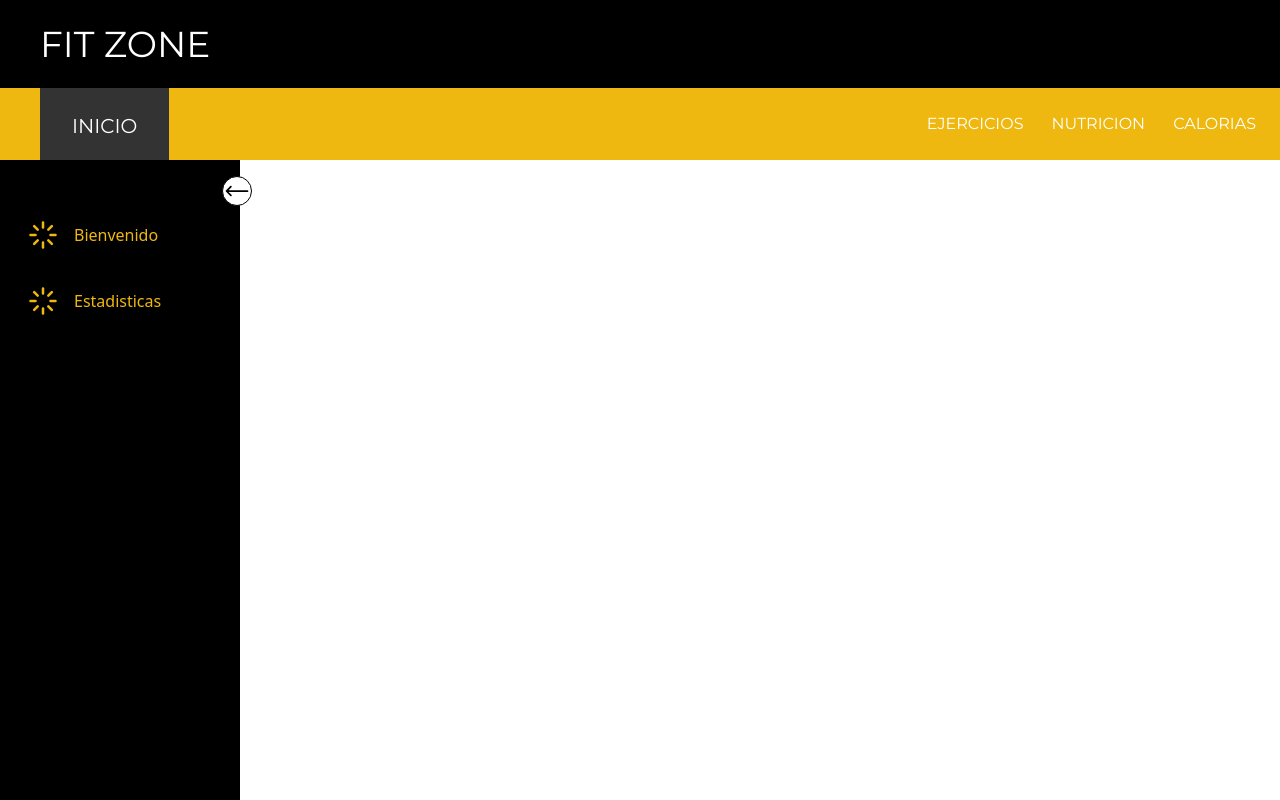
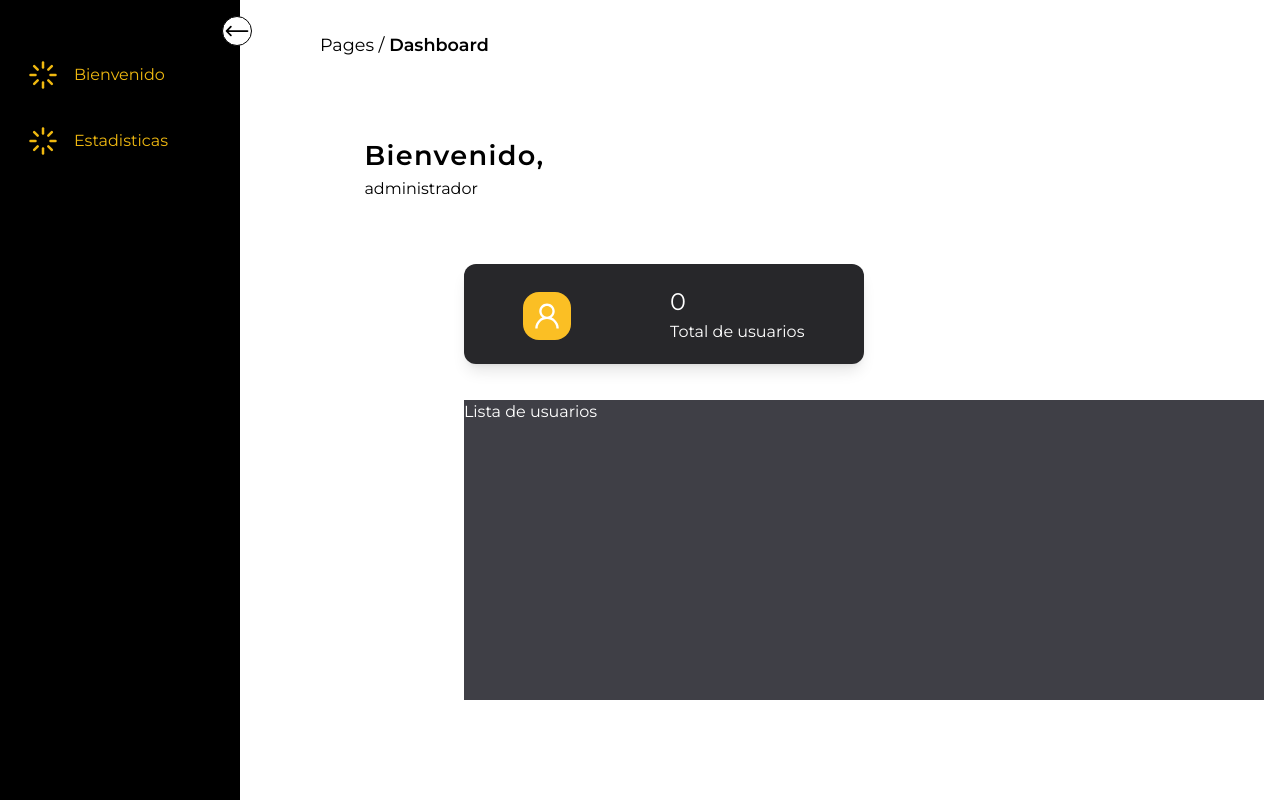
Before and after one commit to JAASM1/FitZone, a React (Create React App) app: page /Bienvenida in a window 1280 px wide. Shown: the top 800 px of the page. Built offline with nearby package versions, Linux system fonts and the light colour scheme.

Commit message:
Primera parte dashboard

```diff
--- a/src/App.js
+++ b/src/App.js
@@ -1,10 +1,6 @@
 // import { useState } from 'react'
 import { useRoutes, BrowserRouter } from 'react-router-dom'
 import './App.css';
-
-//Components
-import Navbar from '../src/components/navbar/Navbar.js'
-import Footer from '../src/components/footer/footer'
 
 //Pages
 import Inicio from './page/Inicio/Inicio'
@@ -34,9 +30,7 @@ const AppRouts = () => {
 function App() {
   return (
     <BrowserRouter>
-      <Navbar></Navbar>
       <AppRouts></AppRouts>
-      <Footer></Footer>
     </BrowserRouter>
   );
 }
--- a/src/components/Dashboard/welcome.js
+++ b/src/components/Dashboard/welcome.js
@@ -1,11 +1,43 @@
 import React from "react";
 import Sidebar from "./side";
+import {AiOutlineUser} from 'react-icons/ai'
 
 function Dashboard(){
     return (
-        <>
+        <div className="flex font-Montserrat">
             <Sidebar/>
-        </>
+            <div className="w-[full] min-h-screen block relative">
+                <div className="text-black font-semibold text-[1.1rem] ml-[5rem] mt-[2rem]">
+                    <span className="font-thin">Pages / </span>  Dashboard
+                </div>
+
+                <div className="text-black flex flex-col absolute top-[17%] left-[50%]">
+                    <h1 className="font-semibold text-[1.7rem] tracking-wider">Bienvenido,</h1>
+                    <h2>administrador</h2>
+                </div>
+
+                <div className="w-[400px] bg-zinc-800 absolute top-[33%] left-[90%] h-[100px] rounded-xl p-5 flex justify-around space-x-5 shadow-lg">
+                    <div className="bg-amber-400 w-[3rem] h-[3rem] mt-2 text-[2rem] p-2 rounded-2xl text-white">
+                        <AiOutlineUser/>
+                    </div>
+                    <div className="flex flex-col text-white text-[1.5rem]">
+                        <p>0</p>
+                        <h3 className="text-[1rem]">Total de usuarios</h3>
+                    </div>
+                </div>
+
+                <div className="w-[800px] bg-zinc-700 absolute h-[300px] left-[90%] top-[50%]">
+                    <div className="text-white">
+                        Lista de usuarios
+                    </div>
+
+                    <div>
+
+                    </div>
+                </div>
+
+            </div>
+        </div>
     )
 }
 export default Dashboard
--- a/src/components/footer/footer.js
+++ b/src/components/footer/footer.js
@@ -1,7 +1,7 @@
 import React from 'react'
 import { Link } from 'react-router-dom'
 
-function footer() {
+function Footer() {
   return (
     <div className='bg-[#333] py-14 text-white flex flex-col gap-y-7 font-Montserrat tracking-[1.5px]'>
         <div className='flex justify-center items-center'>
@@ -78,4 +78,4 @@ function footer() {
   )
 }
 
-export default footer
+export default Footer
--- a/src/page/Inicio/Inicio.js
+++ b/src/page/Inicio/Inicio.js
@@ -3,6 +3,9 @@ import img1 from '../../asset/img/inicio/img1.jpg'
 import img2 from '../../asset/img/inicio/img2.jpg'
 import imgMovil from '../../asset/img/inicio/imgMovil.jpg'
 import imgMovil2 from '../../asset/img/inicio/imgMovil2.jpg'
+
+import Navbar from '../../components/navbar/Navbar'
+import Footer from '../../components/footer/footer'
 
 import iconEjercicio from '../../asset/icons/pesa (1).png'
 import iconNutricion from '../../asset/icons/nutricion.png'
@@ -12,6 +15,7 @@ import { Link } from 'react-router-dom'
 function Inicio() {
   return (
     <div className='text-white bg-[#333] font-Montserrat'>
+      <Navbar/>
       {/* banner principal */}
       <div className='flex'>
         <div className='flex flex-col absolute md:left-24 md:bottom-[7rem] md:gap-14 left-4 pt-20 gap-5'>
@@ -71,7 +75,7 @@ function Inicio() {
           <img src={ imgMovil2 } alt='' className='md:hidden'/>
         </div>
       </div>
-
+    <Footer/>
     </div>
   )
 }
--- a/src/page/calorias/Calorias.js
+++ b/src/page/calorias/Calorias.js
@@ -1,10 +1,13 @@
 import React from 'react'
 import fondo from '../../asset/img/calorias/pesomuerto.jpg'
 import { GrSearch } from "react-icons/gr";
+import Navbar from '../../components/navbar/Navbar';
+import Footer from '../../components/footer/footer';
 
 function Calorias() {
   return(
     <div className='font-Montserrat'>
+      <Navbar/>
       {/* banner principal */}
       <div>
         <div>
@@ -34,6 +37,7 @@ function Calorias() {
           </div>
         </button>
       </div>
+      <Footer/>
     </div>
   )
 }
--- a/src/page/ejercicios/Ejercicios.js
+++ b/src/page/ejercicios/Ejercicios.js
@@ -1,9 +1,14 @@
 import React from 'react'
 import bnnEjercicos from '../../asset/img/ejercicios/bnnEjercicio1.jpg'
+import Navbar from '../../components/navbar/Navbar'
+import Footer from '../../components/footer/footer'
+
 
 function Ejercicios() {
 
   return (
+    <>
+      <Navbar/>
         <div className='font-Montserrat bg-[#333333] text-white'>
 
         <div className='flex items-center'>
@@ -49,6 +54,9 @@ function Ejercicios() {
           </div>
         </div>
         </div>
+        <Footer/>
+    </>
+
   )
 }
 
--- a/src/page/login/iniciosesion.js
+++ b/src/page/login/iniciosesion.js
@@ -1,10 +1,14 @@
 import React from "react";
 import InisioSesion from "../../asset/img/login/pesaTelefono.jpg";
 import { Link } from "react-router-dom";
+import Navbar from '../../components/navbar/Navbar'
+import Footer from '../../components/footer/footer'
+
 
 function iniciarSesion() {
   return (
     <div className="font-Montserrat">
+      <Navbar/>
       <picture>
         <img src={InisioSesion} alt="" className="h-96 sm:h-full sm:w-full md:h-screen md:w-screen"/>
       </picture>
@@ -92,6 +96,7 @@ function iniciarSesion() {
           md:p-5 md:w-[10%] md:top-[98%] md:ml-[51%]">
         </div>
       </div>
+      <Footer/>
     </div>
   );
 }
--- a/src/page/nutricion/Nutricion.js
+++ b/src/page/nutricion/Nutricion.js
@@ -1,10 +1,12 @@
 import React from 'react'
 import banner from '../../asset/img/nutricion/nutricion-banner.jpg'
-
+import Navbar from '../../components/navbar/Navbar'
+import Footer from '../../components/footer/footer'
 
 function Nutricion() {
   return (
     <div className='font-Montserrat'>
+        <Navbar/>
           {/* banner prinicipal */}
         <div>
           <img src={banner} alt='Tenedor y cinta métrica sobre fondo amarillo' className='w-full h-[25rem] md:h-[625px]'/>
@@ -98,7 +100,7 @@ function Nutricion() {
             </div>
           </div>
         </div>
-
+    <Footer/>
     </div>
   )
 }
```
Lines whose indentation alone changed are shown as unchanged.
